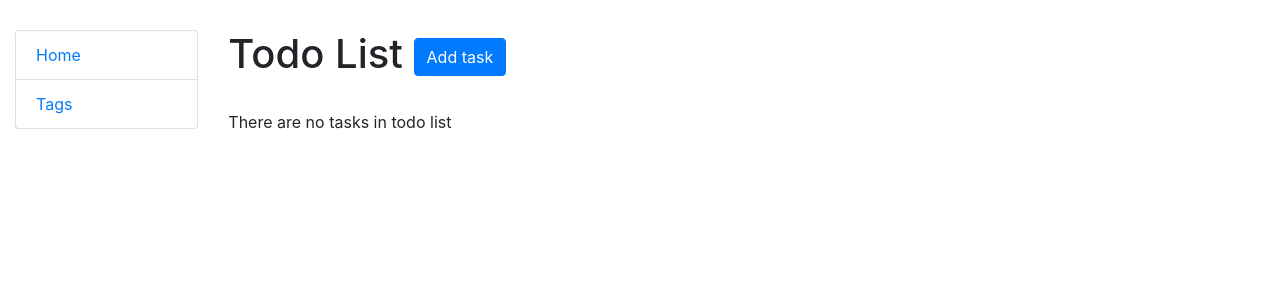
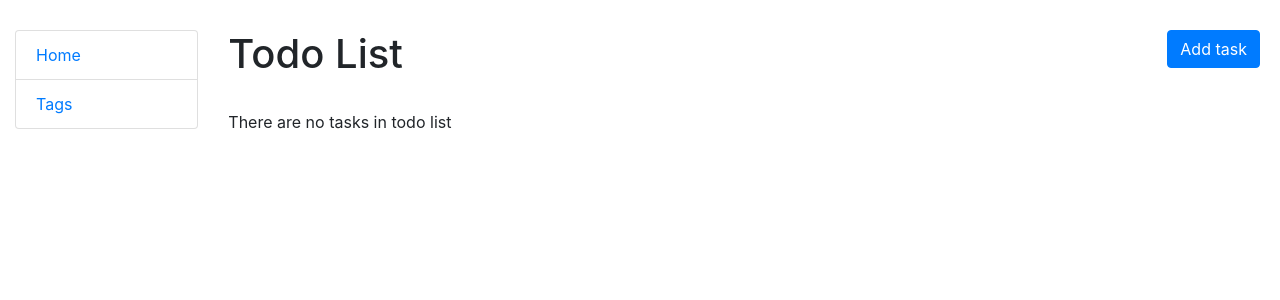
Before and after one commit to taras-andruschenko/todo-list, a Django app: page / in a window 1280 px wide. Shown: the top 300 px of the page. Run offline with Django 4.2, Linux system fonts and the light colour scheme; data that the repository does not hold is empty.

Commit message:
Add .link-to-page css rules

```diff
--- a/static/css/style.css
+++ b/static/css/style.css
@@ -1,3 +1,7 @@
 body {
     margin-top: 30px;
 }
+.link-to-page {
+    float: right;
+    margin: 0 5px 0 5px;
+}
```
